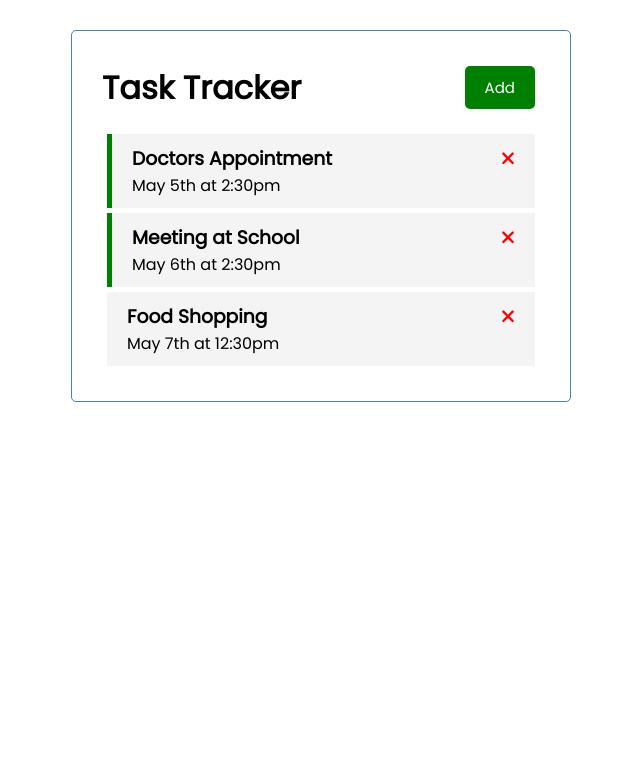
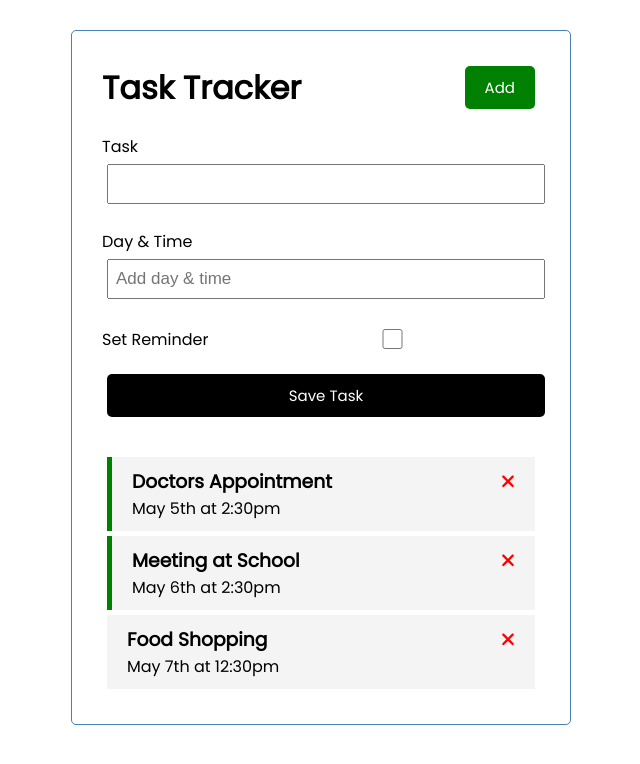
Before and after one commit to LiaCicati/learning, an Angular app in the folder angular/my-app/: page / in a window 1280 px wide. Shown: the top 764 px of the page, without its empty margins (319-959 px from the left). Built offline with nearby package versions, Linux system fonts and the light colour scheme; data requests are answered from the project's data file.

Commit message:
implemented: add task

```diff
--- /dev/null
+++ b/angular/my-app/src/app/components/add-task/add-task.component.html
@@ -0,0 +1,26 @@
+<form class="add-form" (ngSubmit)="onSubmit()">
+  <div class="form-control">
+    <label for="text">Task</label>
+    <input type="text" name="text" [(ngModel)]="text" id="text" />
+  </div>
+  <div class="form-control">
+    <label for="text">Day & Time</label>
+    <input
+      type="text"
+      name="day"
+      id="day"
+      [(ngModel)]="day"
+      placeholder="Add day & time"
+    />
+  </div>
+  <div class="form-control form-control-check">
+    <label for="text">Set Reminder</label>
+    <input
+      type="checkbox"
+      name="reminder"
+      [(ngModel)]="reminder"
+      id="reminder"
+    />
+  </div>
+  <input type="submit" value="Save Task" class="btn btn-block" />
+</form>
--- /dev/null
+++ b/angular/my-app/src/app/components/add-task/add-task.component.scss
@@ -0,0 +1,3 @@
+.add-form {
+  margin-bottom: 40px;
+}
--- /dev/null
+++ b/angular/my-app/src/app/components/add-task/add-task.component.ts
@@ -0,0 +1,36 @@
+import { Component, OnInit, Output, EventEmitter } from '@angular/core';
+import { Task } from 'src/app/Task';
+@Component({
+  selector: 'app-add-task',
+  templateUrl: './add-task.component.html',
+  styleUrls: ['./add-task.component.scss'],
+})
+export class AddTaskComponent implements OnInit {
+  @Output() onAddTask: EventEmitter<Task> = new EventEmitter();
+
+  text!: string;
+  day!: string;
+  reminder: boolean = false;
+
+  constructor() {}
+
+  ngOnInit(): void {}
+
+  onSubmit() {
+    if (!this.text) {
+      alert('add a task!');
+      return;
+    }
+    const newTask = {
+      text: this.text,
+      day: this.day,
+      reminder: this.reminder,
+    };
+
+    this.onAddTask.emit(newTask);
+
+    this.text = '';
+    this.day = '';
+    this.reminder = false;
+  }
+}
--- a/angular/my-app/src/app/components/tasks/tasks.component.html
+++ b/angular/my-app/src/app/components/tasks/tasks.component.html
@@ -1,3 +1,4 @@
+<app-add-task (onAddTask)="addTask($event)"></app-add-task>
 <app-task-item
   *ngFor="let task of tasks"
   [task]="task"
--- a/angular/my-app/src/app/components/tasks/tasks.component.ts
+++ b/angular/my-app/src/app/components/tasks/tasks.component.ts
@@ -25,7 +25,10 @@
 
   toggleReminder(task: Task) {
     task.reminder = !task.reminder;
- this.taskService.updateTaskReminder(task).subscribe();
+    this.taskService.updateTaskReminder(task).subscribe();
+  }
 
+  addTask(task: Task) {
+    this.taskService.addTask(task).subscribe((task) => this.tasks.push(task));
   }
 }
--- a/angular/my-app/src/app/services/task.service.ts
+++ b/angular/my-app/src/app/services/task.service.ts
@@ -24,8 +24,13 @@
     const url = `${this.apiUrl}/${task.id}`;
     return this.http.delete<Task>(url);
   }
+
   updateTaskReminder(task: Task): Observable<Task> {
     const url = `${this.apiUrl}/${task.id}`;
     return this.http.put<Task>(url, task, httpOptions);
   }
+
+  addTask(task: Task): Observable<Task> {
+    return this.http.post<Task>(this.apiUrl, task, httpOptions);
+  }
 }
```
Also changed, not shown: angular/my-app/src/app/app.module.ts (+9 -5 lines), 1 other file (tests, documents, lock files or other folders).
